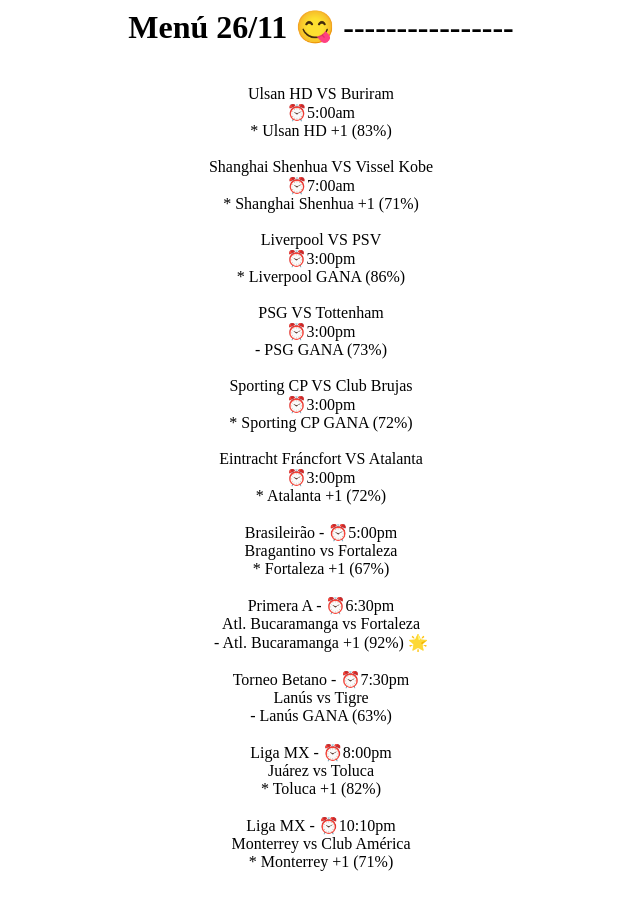
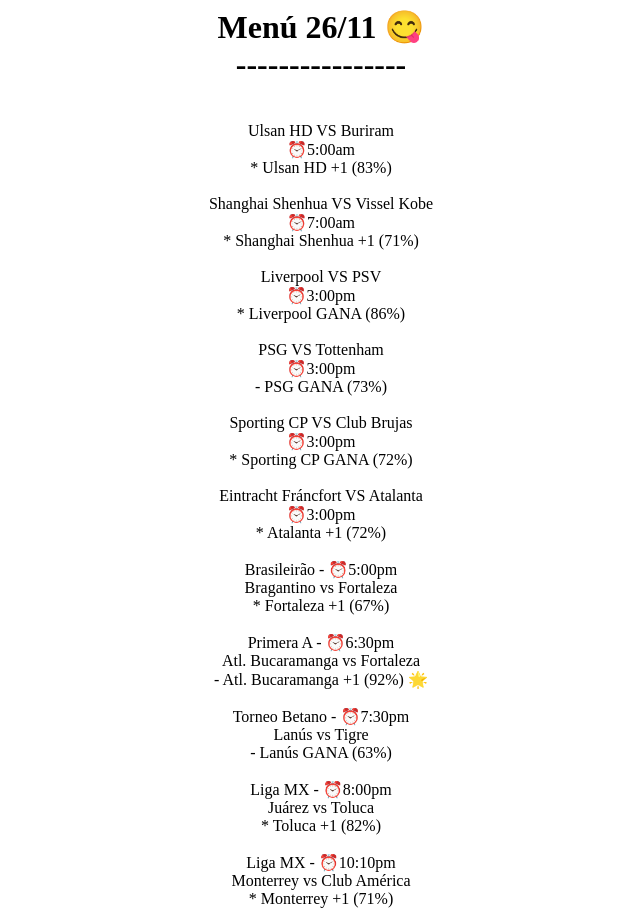
Before and after one commit to Megaprotoman12/HiXG, a plain HTML site: page index.html in a window 1280 px wide. Shown: the whole page, without its empty margins (319-959 px from the left). Before the commit the page ends 887 px from the top, so only its background shows below. Drawn offline with Linux system fonts and the light colour scheme.

Commit message:
Update index.html

```diff
--- a/index.html
+++ b/index.html
@@ -1,5 +1,5 @@
-<h1 style="text-align:center;"> Menú 26/11 😋
-----------------</h1>
+<h1 style="text-align:center; white-space: pre-line;"> Menú 26/11 😋
+    ----------------</h1>
 
 <div style="text-align:center; max-width:600px; margin:auto;">
 
```
